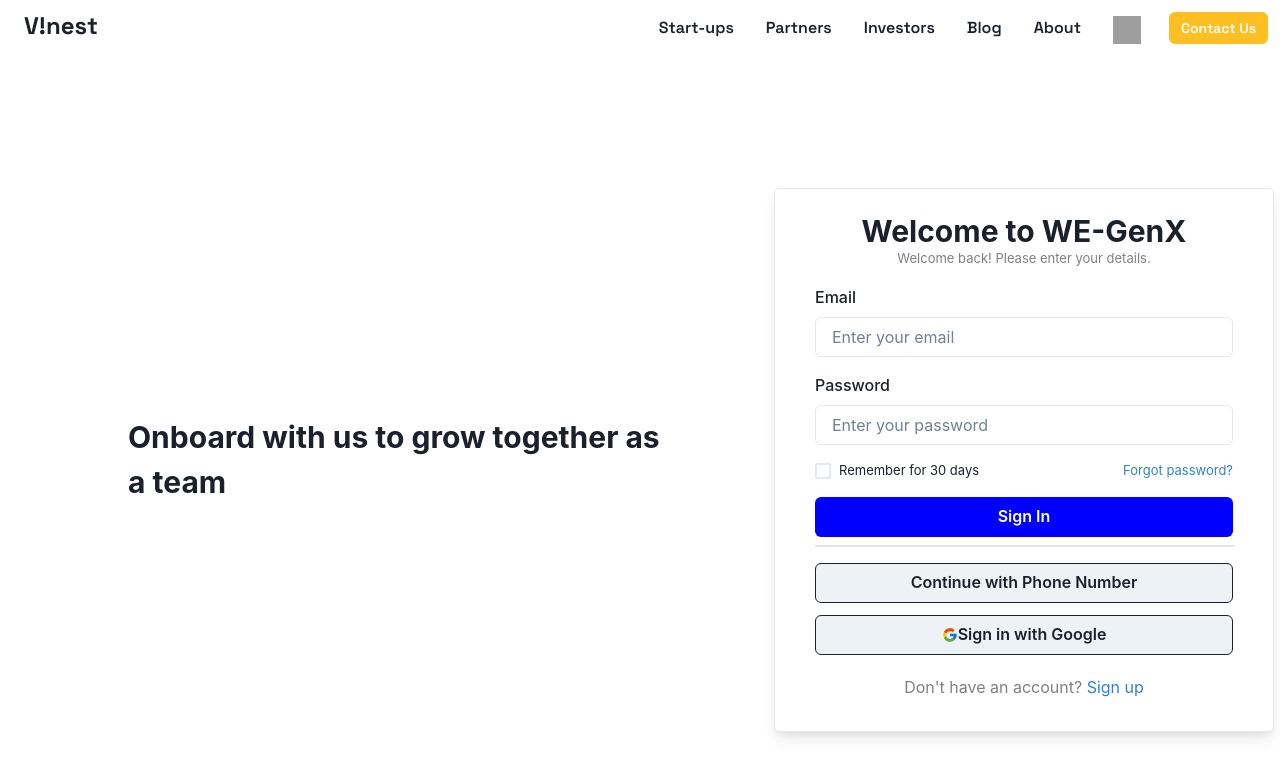
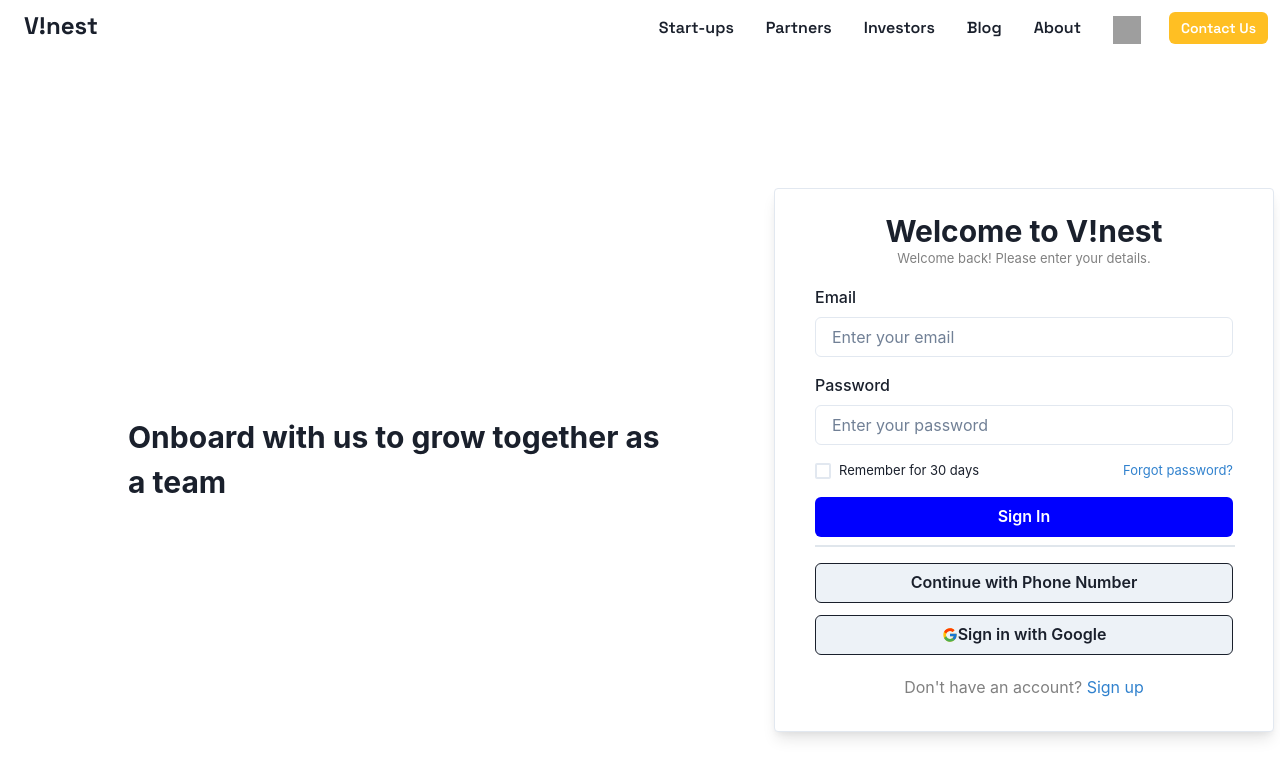
Before and after one commit to aditya-kd/visionx, a React (Create React App) app: page /partner-login in a window 1280 px wide. Shown: the top 778 px of the page. Built offline with nearby package versions, Linux system fonts and the light colour scheme; grey boxes are pictures that could not be loaded.

Commit message:
Minor changes

```diff
--- a/src/components/partners/PartnerLogin.jsx
+++ b/src/components/partners/PartnerLogin.jsx
@@ -73,7 +73,7 @@
 const LoginHeader = () => {
   return (
     <Box textAlign="center">
-      <Heading fontSize={"30px"}>Welcome to WE-GenX</Heading>
+      <Heading fontSize={"30px"}>Welcome to V!nest</Heading>
       <Text fontSize={"13px"} color={"grey"}>
         Welcome back! Please enter your details.
       </Text>
--- a/src/components/partners/PartnerSignup.jsx
+++ b/src/components/partners/PartnerSignup.jsx
@@ -116,7 +116,7 @@
         .then((res) => res.json())
         .then((data) => {
           alert("Partner registered");
-          navigate("/partner-deals");
+          navigate("/partner-success");
           console.log(data, "Partner Registered");
         });
 
--- a/src/components/startups/StartupLogin.jsx
+++ b/src/components/startups/StartupLogin.jsx
@@ -153,7 +153,6 @@
       {
         size: "invisible",
         callback: (response) => {
-          onSignInSubmit();
           // reCAPTCHA solved, allow signInWithPhoneNumber.
           // ...
         },
```
